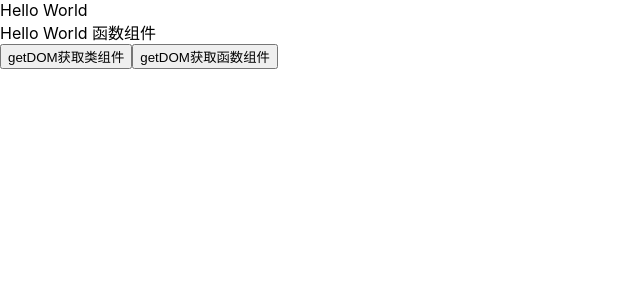
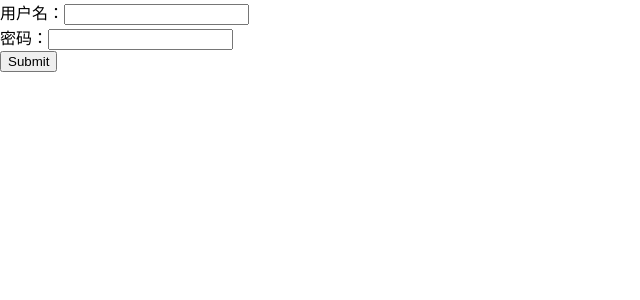
Before and after one commit to YDKD/react-study, a React (Vite) app: page / in a window 1280 px wide. Shown: the top 300 px of the page, without its empty margins (0-640 px from the left). Built offline with nearby package versions, Linux system fonts and the light colour scheme.

Commit message:
feat(react): 编写受控表单组件

```diff
--- /dev/null
+++ b/src/16_编写受控表单组件/App.tsx
@@ -0,0 +1,52 @@
+import React, { PureComponent } from "react";
+
+interface IState {
+  username: string;
+  password: string;
+}
+
+export class App extends PureComponent<any, IState> {
+  constructor(props: any) {
+    super(props);
+
+    this.state = {
+      username: "",
+      password: "",
+    };
+  }
+
+  showForm() {
+    const { username, password } = this.state;
+    console.log(`username: ${username}, password: ${password}`);
+  }
+
+  handleInputChange(e: React.ChangeEvent<HTMLInputElement>) {
+    const { name, value } = e.target;
+    this.setState({ [name]: value } as Pick<IState, keyof IState>);
+  }
+
+  render() {
+    const { username, password } = this.state;
+    return (
+      <div>
+        <label htmlFor="username">
+          用户名：
+          <input id="username" type="text" name="username" value={username} onChange={(e) => this.handleInputChange(e)} />
+        </label>
+
+        <br />
+
+        <label htmlFor="password">
+          密码：
+          <input id="password" type="password" name="password" value={password} onChange={(e) => this.handleInputChange(e)} />
+        </label>
+
+        <br />
+
+        <button onClick={() => this.showForm()}>Submit</button>
+      </div>
+    );
+  }
+}
+
+export default App;
--- a/src/main.tsx
+++ b/src/main.tsx
@@ -12,7 +12,8 @@ import ReactDOM from 'react-dom/client'
 // import App from './12_pureComponent/App'
 // import App from './13_数据的不可变性/App'
 // import App from './14_ref获取DOM/App'
-import App from './15_ref获取类组件和函数组件/App'
+// import App from './15_ref获取类组件和函数组件/App'
+import App from './16_编写受控表单组件/App'
 
 import './index.css'
 
```
